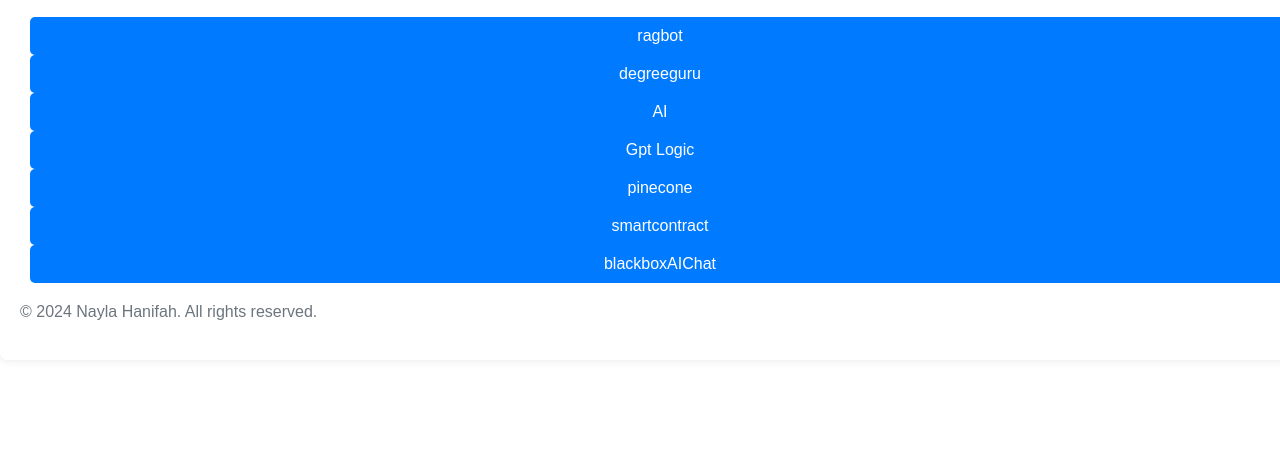
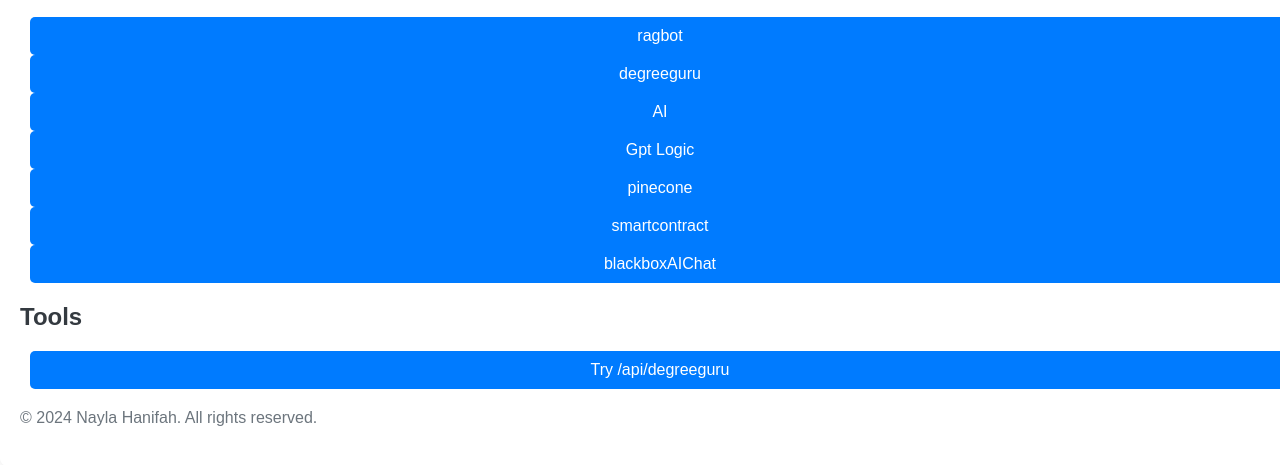
Before and after one commit to NayNay-17/My-api, a website: page index.html in a window 1280 px wide. Shown: the part 131-596 px from the top of the page. Drawn offline with Linux system fonts and the light colour scheme.

Commit message:
Update index.html

```diff
--- a/index.html
+++ b/index.html
@@ -81,6 +81,9 @@
     <a href="/api/pinecone?message=hai" class="btn">pinecone</a>
     <a href="/api/smartcontract?message=hai" class="btn">smartcontract</a>
     <a href="/api/blackboxAIChat?message=hai" class="btn">blackboxAIChat</a>
+
+   <h2>Tools</h2>
+    <a href="/api/remini?url=" class="btn">Try /api/degreeguru</a>
   </div>
 <footer>
   <p>&copy; 2024 Nayla Hanifah. All rights reserved.</p>
```
